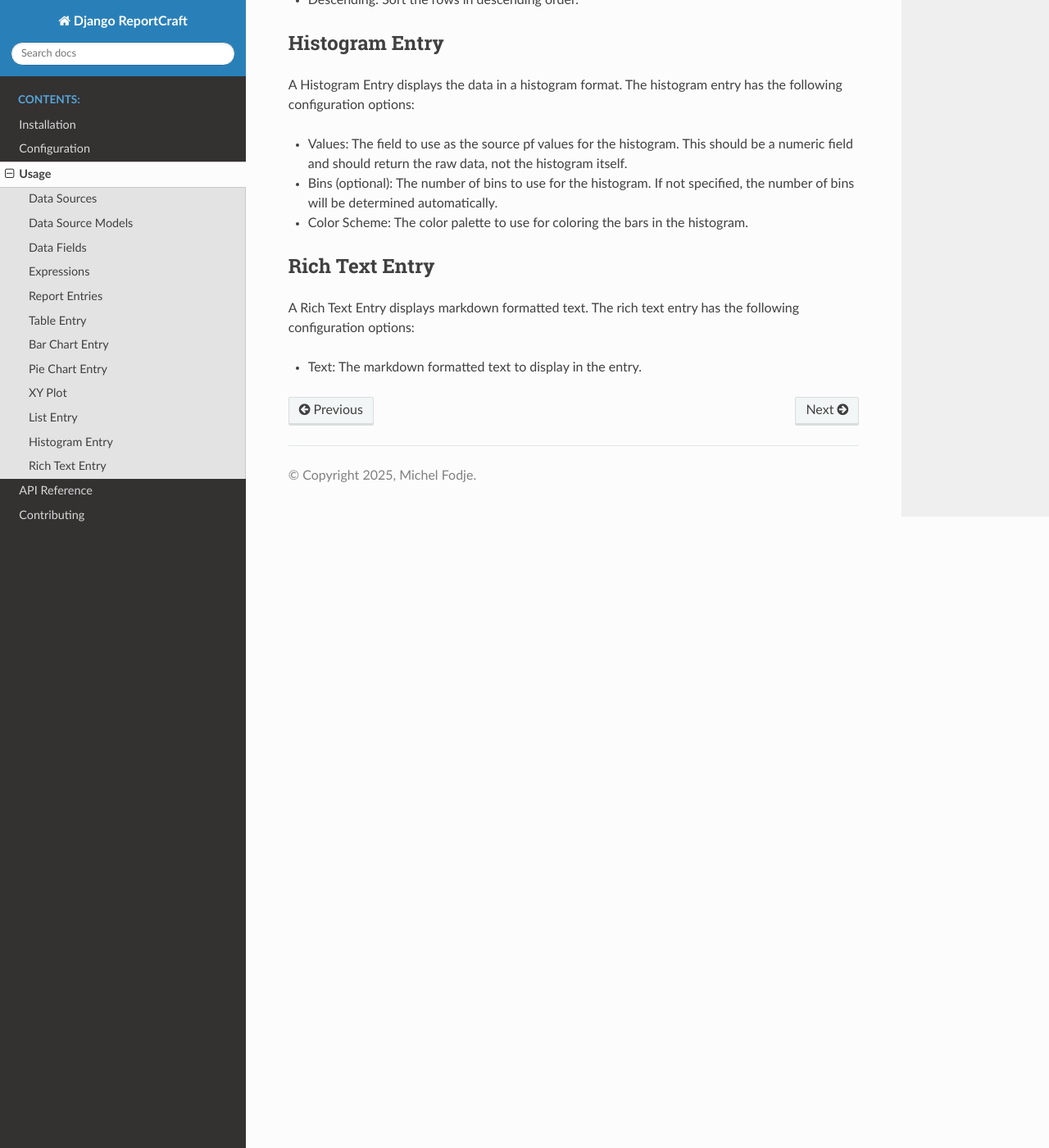
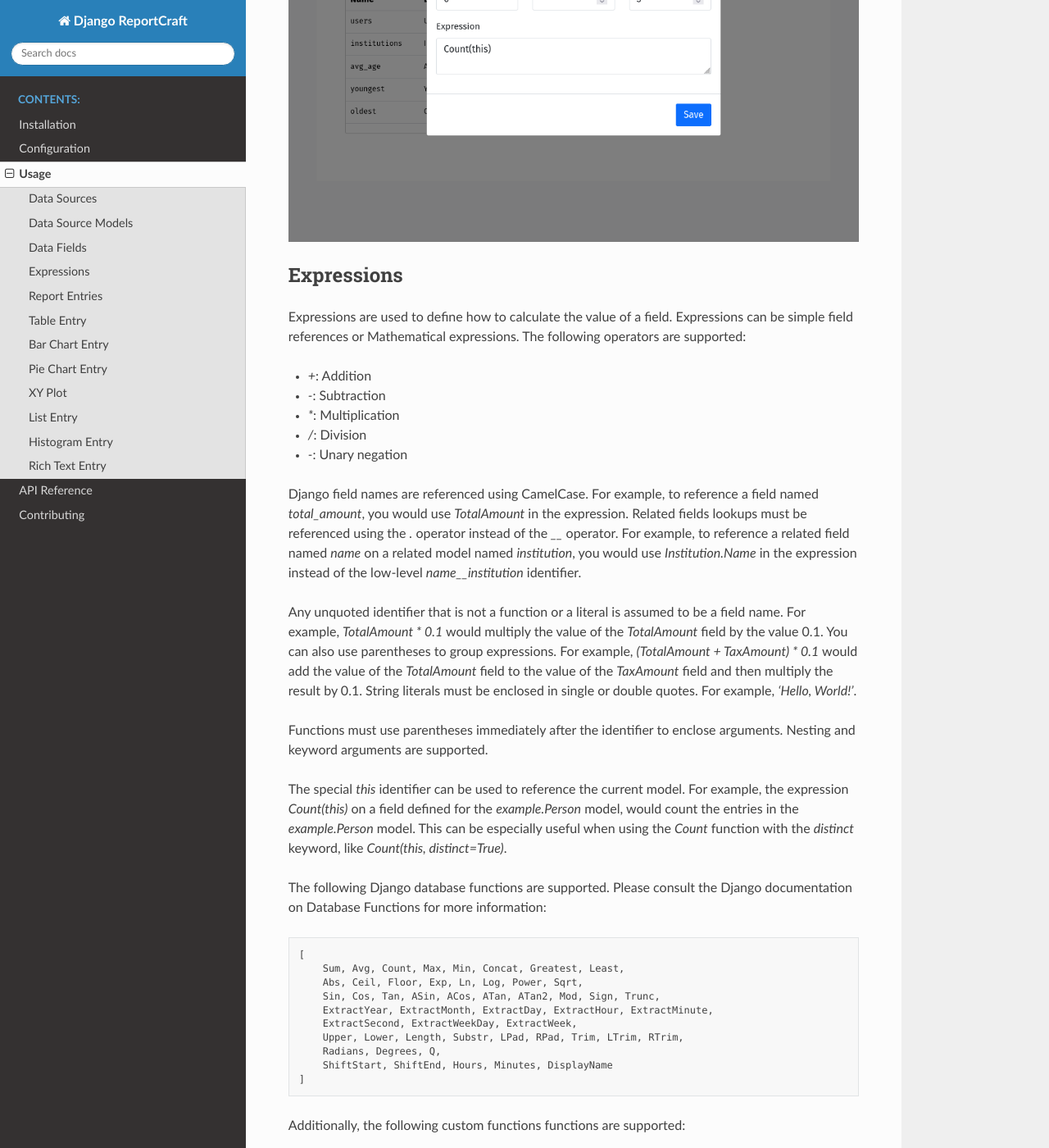
Before and after one commit to michel4j/django-reportcraft, a Sphinx documentation site: the page built from docs/source/usage.rst, in a window 1280 px wide and 1400 px high, scrolled down 5592 px. Shown: the whole window at 82% size. Built offline with Sphinx 7.4.7 and the Read the Docs theme 3.1.0, drawn with Linux system fonts in a browser that asks for light colours; some of the changed text lies outside the part shown.

```diff
--- a/docs/source/index.rst
+++ b/docs/source/index.rst
@@ -8,7 +8,9 @@
 
 Welcome to the Django ReportCraft documentation. This application allows you to dynamically design and generate reports in Django.
 
-Contents:
+.. image:: static/report-example.png
+  :width: 100%
+  :alt: Example Report
 
 .. toctree::
    :maxdepth: 2
--- a/docs/source/usage.rst
+++ b/docs/source/usage.rst
@@ -4,9 +4,16 @@
 To use Django ReportCraft, Navigate to https://mysite/reports/ and create a new report entry by clicking the
 `Add Report` button on the top-right corner. Make sure you are logged in otherwise the button will not be visible.
 
+.. image:: static/report-form.png
+  :width: 100%
+  :alt: Report Form
+
 Once you have created a report, you can build the report using the graphical designer by creating Data Sources,
 Data Fields, and Report Entries.
 
+.. image:: static/report-editor.png
+  :width: 100%
+  :alt: Report Editor
 
 Data Sources
 ------------
@@ -14,9 +21,17 @@
 A Data Source is a model that provides data for the report. You can create a new Data Source by clicking Add Data Source
 button from the Sources list. To create a new Data Source, you need to provide the following information:
 
+.. image:: static/source-form.png
+  :width: 100%
+  :alt: Data Source Form
+
 - Name: The name of the Data Source.
 - Group Fields: A comma separate list of group fields to use for aggregating the data.
 - Limit: The maximum number of records to return. This field is optional.
+
+.. image:: static/source-editor.png
+  :width: 100%
+  :alt: Data Source Editor
 
 Data Source Models
 ------------------
@@ -28,6 +43,10 @@
   applications whose `app_label` is included in the REPORTCRAFT_APPS setting list will be available.
 - Group Expressions: For each group field, you can provide an expression to use for grouping the data. The expression
   should be a valid `Expression`. See the Expressions section below.
+
+.. image:: static/model-form.png
+  :width: 100%
+  :alt: Data Model Form
 
 Data Fields
 -----------
@@ -47,6 +66,10 @@
 - Expression: The expression to use for the field. The expression should be a valid `Expression`. See the Expressions
   section below.
 
+.. image:: static/field-form.png
+  :width: 100%
+  :alt: Data Field Form
+
 Expressions
 -----------
 Expressions are used to define how to calculate the value of a field. Expressions can be simple field references or
@@ -58,32 +81,75 @@
 - `/`: Division
 - `-`: Unary negation
 
-Field names are referenced using CamelCase. For example, to reference a field named `total_amount`, you would use `TotalAmount`
-in the expression.  You can also reference group fields using the same syntax. For example, to reference a group field named
-`category`, you would use `Category` in the expression.  Related fields must be referenced using the `.` operator instead
+Django field names are referenced using CamelCase. For example, to reference a field named `total_amount`, you would use `TotalAmount`
+in the expression. Related fields lookups must be referenced using the `.` operator instead
 of the `__` operator. For example, to reference a related field named `name` on a related model named `institution`, you would
-use `Institution.Name` in the expression.
+use `Institution.Name` in the expression instead of the low-level `name__institution` identifier.
 
 Any unquoted identifier that is not a function or a literal is assumed to be a field name.  For example, `TotalAmount * 0.1`
 would multiply the value of the `TotalAmount` field by the value 0.1.  You can also use parentheses to group expressions. For example,
 `(TotalAmount + TaxAmount) * 0.1` would add the value of the `TotalAmount` field to the value of the `TaxAmount` field and
 then multiply the result by 0.1.  String literals must be enclosed in single or double quotes. For example, `'Hello, World!'`.
 
-Functions must use parentheses immediately after the identifier to enclose arguments. Nesting is supported.
+Functions must use parentheses immediately after the identifier to enclose arguments. Nesting and keyword arguments are
+supported.
 
-The following functions are supported:
+The special `this` identifier can be used to reference the current model. For example, the expression `Count(this)`
+on a field defined for the `example.Person` model, would count the entries in the `example.Person` model. This can
+be especially useful when using the `Count` function with the `distinct` keyword, like `Count(this, distinct=True)`.
+
+The following Django database functions are supported. Please consult the Django documentation on Database Functions
+for more information:
 
 .. code-block:: python
-    [Sum, Avg, Count, Max, Min, Concat, Greatest, Least,
-    Abs, Ceil, Floor, Exp, Ln, Log, Power, Sqrt, Sin, Cos, Tan, ASin, ACos, ATan, ATan2, Mod, Sign, Trunc,
-    ExtractYear, ExtractMonth, ExtractDay, ExtractHour, ExtractMinute, ExtractSecond, ExtractWeekDay, ExtractWeek,
-    Upper, Lower, Length, Substr, LPad, RPad, Trim, LTrim, RTrim,
-    Radians, Degrees, Hours, Minutes, ShiftStart, ShiftEnd, Q, DisplayName]
 
+    [
+        Sum, Avg, Count, Max, Min, Concat, Greatest, Least,
+        Abs, Ceil, Floor, Exp, Ln, Log, Power, Sqrt,
+        Sin, Cos, Tan, ASin, ACos, ATan, ATan2, Mod, Sign, Trunc,
+        ExtractYear, ExtractMonth, ExtractDay, ExtractHour, ExtractMinute,
+        ExtractSecond, ExtractWeekDay, ExtractWeek,
+        Upper, Lower, Length, Substr, LPad, RPad, Trim, LTrim, RTrim,
+        Radians, Degrees, Q,
+        ShiftStart, ShiftEnd, Hours, Minutes, DisplayName
+    ]
+
+Additionally, the following custom functions functions are supported:
+
+- `ShiftStart`: Round down the time of a DateTime field to the nearest hour. An extra `size` keyword argument
+  can be used to specify the shift size, by default 8 Hrs (00:00, 08:00, 16:00).
+- `ShiftEnd`: Round up the time of a DateTime field to the nearest 8 Hrs (08:00, 16:00, 00:00). Also takes the optional
+  `size` keyword argument.
+- `Hours`: Calculate the total hours from a Duration. A duration is a difference between two DateTime fields.
+- `Minutes`: Calculate the total minutes from a Duration.
+- `DisplayName`: Return the display name of model field that contains choices. The first argument of the function
+  should be a literal string representing the model to use and the second parameter should be the field identifier.
 
 For date based fields, you can use subfields to extract parts of the date. For example, instead of using a function to
 extract the year from a date field like `ExtractYear(Date)` in the expression. It is valid and much easier to use
 `Date.Year`.
+
+Here are some xamples of valid expressions:
+
+.. code-block:: python
+
+    TotalAmount * 0.1
+    (TotalAmount + TaxAmount) * 0.1
+    TotalAmount + TaxAmount
+    'Hello, World!'
+    Concat(FirstName, " ", LastName)
+    Sum(TotalAmount)
+    Sum(TotalAmount) / Count()
+    Sum(Metrics.Citations) + Avg(Metrics.Mentions)
+    Sum(Metrics.Citations - Metrics.Mentions)
+    Avg(Metrics.Citations + Metrics.Mentions)
+    Published.Year
+    -Count(this)
+    Count(Journal, distinct=True)",
+    Concat(Journal.Title, ' (', Journal.Issn, ')')
+    Avg(Journal.Metrics.ImpactFactor)
+    Avg(Metrics.Citations) / Avg(Metrics.Mentions)
+
 
 Report Entries
 --------------
@@ -91,6 +157,10 @@
 A report is made up of a collection of entries. Each entry is a single component that can be displayed in a report. You
 can create a new entry by clicking the Add Entry button from the Report Editor page. To create a new entry, you need to
 provide initially the following information:
+
+.. image:: static/entry-form.png
+  :width: 100%
+  :alt: Report Entry Form
 
 - Title (optional): The title of the entry. This will be displayed as either the heading of the entry or the caption of the table or
   chart.
@@ -144,6 +214,9 @@
   rows as columns and the columns as rows.
 - Force Strings: Convert all values to formatted strings.
 
+.. image:: static/table-form.png
+  :width: 100%
+  :alt: Table Configuration
 
 Bar Chart Entry
 ---------------
@@ -191,6 +264,9 @@
 - Label: The field to use as the labels of the chart. This field will be used to label the slices in the pie chart.
 - Color By: The field to use for coloring the slices.
 
+.. image:: static/pie-form.png
+  :width: 100%
+  :alt: Pie Chart Configuration
 
 XY Plot
 -------
@@ -208,6 +284,10 @@
 - Color Scheme: The color palette to use for coloring the lines or points. Each series will be assigned a color based on
   the color scheme.
 
+.. image:: static/plot-form.png
+  :width: 100%
+  :alt: XY-Plot Configuration
+
 List Entry
 ----------
 A List Entry displays a list of entries with one or more columns of data, where. Each row in a List is usually quite
@@ -219,9 +299,12 @@
 - Sort By: The field to use for sorting the rows in the list.
 - Descending: Sort the rows in descending order.
 
+.. image:: static/list-form.png
+  :width: 100%
+  :alt: List Configuration
 
 Histogram Entry
---------------
+---------------
 A Histogram Entry displays the data in a histogram format. The histogram entry has the following configuration options:
 
 - Values: The field to use as the source pf values for the histogram. This should be a numeric field and should return
@@ -230,8 +313,16 @@
   automatically.
 - Color Scheme: The color palette to use for coloring the bars in the histogram.
 
+.. image:: static/histogram-form.png
+  :width: 100%
+  :alt: Histogram Configuration
+
 Rich Text Entry
 ---------------
 A Rich Text Entry displays markdown formatted text. The rich text entry has the following configuration options:
 
 - Text: The markdown formatted text to display in the entry.
+
+.. image:: static/rich-text-form.png
+  :width: 100%
+  :alt: Rich Text Configuration
```
Also changed, not shown: docs/source/installation.rst (+23 -1 lines), 9 other files.
